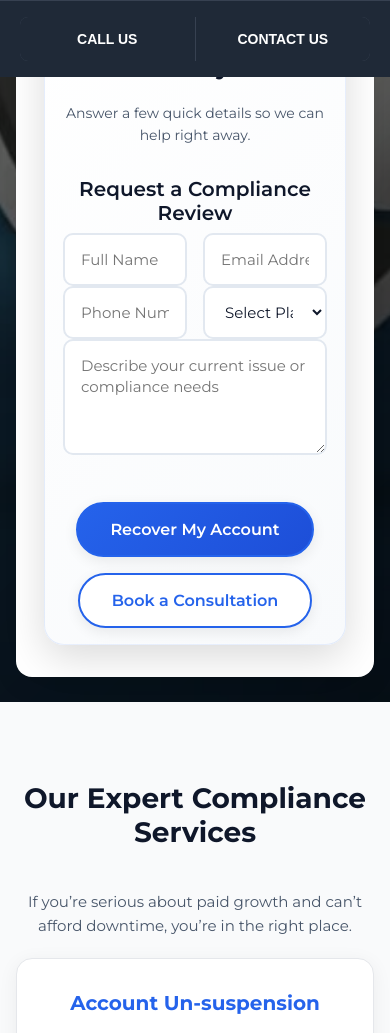
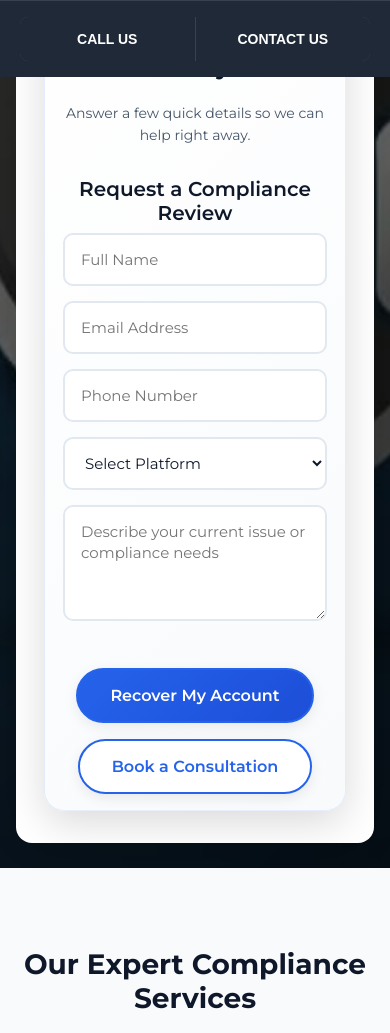
Before and after one commit to carywood7/XafeAds, a plain HTML site: page index.html in a window 390 px wide. Shown: the part 767-1800 px from the top of the page. Drawn offline with Linux system fonts and the light colour scheme.

Commit message:
Update style.css

```diff
--- a/style.css
+++ b/style.css
@@ -2871,13 +2871,13 @@ label { display:block; font-weight:600; margin:6px 0 3px; /* Adjusted margin */
 /* Form responsive fix */
 @media (max-width: 768px) {
   .form-row {
-    display: flex;
-    flex-direction: column;
-    gap: 16px; /* spacing between fields */
+    display: block !important;
   }
 
   .form-row input,
-  .form-row select {
-    width: 100%;
-  }
-}
+  .form-row select,
+  .form-row textarea {
+    width: 100% !important;
+    margin-bottom: 15px;
+  }
+}
```
